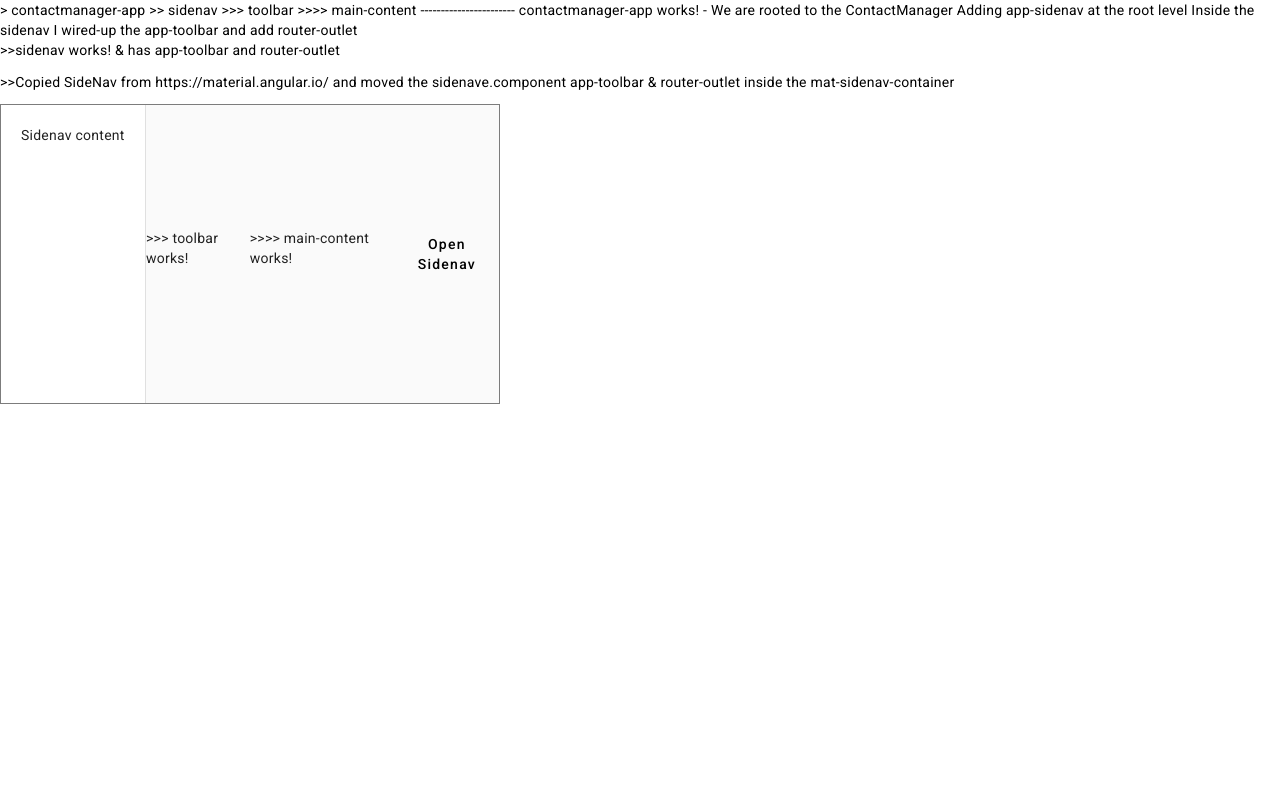
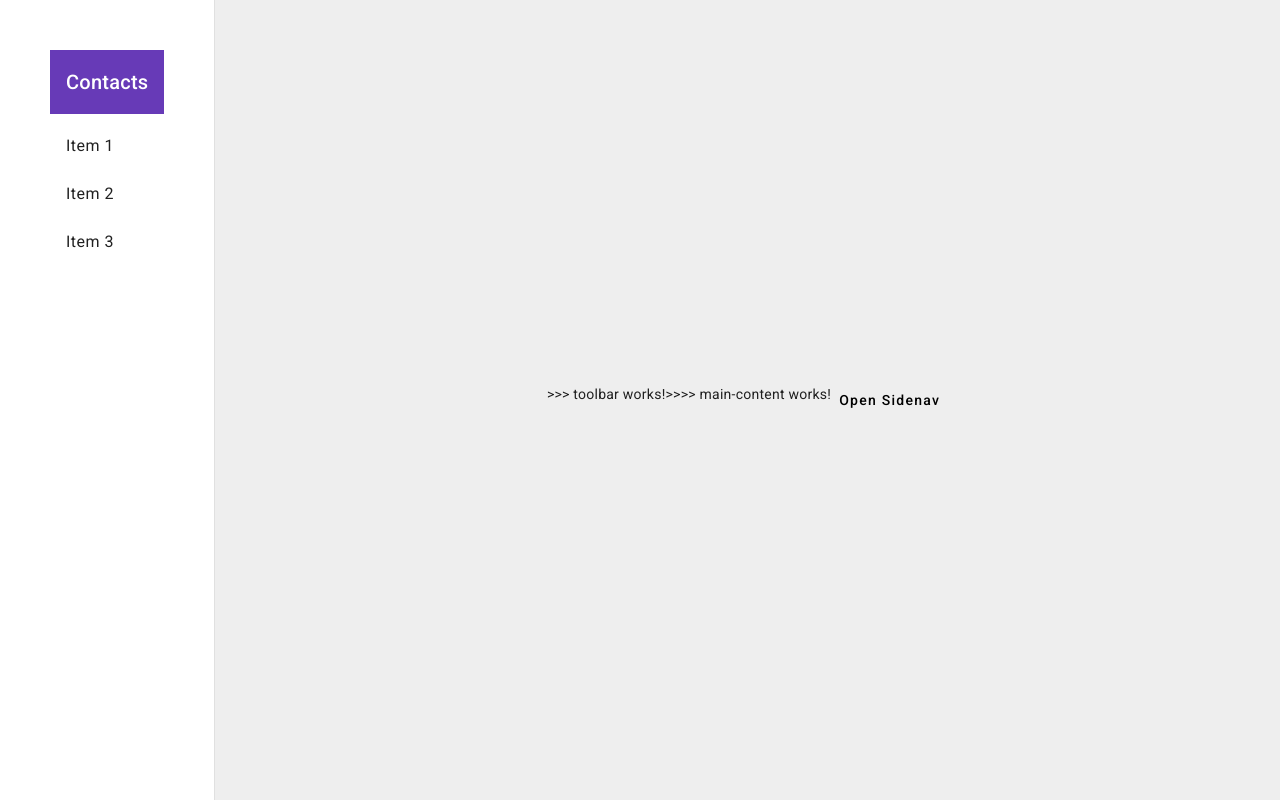
Before and after one commit to excellent-1/contact-manager, an Angular app: page /contactmanager in a window 1280 px wide. Both pictures are taken after a click on the button "Open Sidenav". Built offline with nearby package versions, Linux system fonts and the light colour scheme.

Commit message:
Changing look of the sidenav.component  mat-sidenav-container

```diff
--- a/src/app/contactmanager/components/sidenav/sidenav.component.html
+++ b/src/app/contactmanager/components/sidenav/sidenav.component.html
@@ -1,15 +1,21 @@
 <p>>>sidenav works! & has app-toolbar and router-outlet</p>
-<p>>>Copied SideNav from https://material.angular.io/ and moved the sidenave.component app-toolbar & router-outlet inside the mat-sidenav-container</p>
 
-<mat-sidenav-container class="example-container">
-    <!--<mat-sidenav #sidenav mode="side" opened class="example-sidenav">-->
-    <mat-sidenav #sidenav mode="side" class="example-sidenav">
-        Sidenav content
+<mat-sidenav-container class="app-sidenav-container">
+    <mat-sidenav #sidenav mode="side" class="app-sidenav">
+        <mat-toolbar color="primary">
+            Contacts
+        </mat-toolbar>
+        <mat-list role="list">
+            <mat-list-item role="listitem">Item 1</mat-list-item>
+            <mat-list-item role="listitem">Item 2</mat-list-item>
+            <mat-list-item role="listitem">Item 3</mat-list-item>
+        </mat-list>
+
     </mat-sidenav>
-    <!--<mat-sidenav-content >Main content</mat-sidenav-content> -->
-    <div class="example-sidenav-content" >
+
+    <div class="app-sidenav-content" >
         <app-toolbar></app-toolbar>
         <router-outlet></router-outlet>
-        <button type="button" mat-button (click)="sidenav.open()"> Open Sidenav </button>
+        <button type="button" mat-button (click)="(sidenav.opened) ? sidenav.close() : sidenav.open()"> Open Sidenav </button>
     </div>
 </mat-sidenav-container>
--- a/src/app/contactmanager/components/sidenav/sidenav.component.scss
+++ b/src/app/contactmanager/components/sidenav/sidenav.component.scss
@@ -1,22 +1,25 @@
-.example-container {
-    width: 500px;
-    height: 300px;
-    border: 1px solid rgba(0, 0, 0, 0.5);
-/*    position: absolute;
+.app-sidenav-container {
+    //flex: 1; // enable flex
+    //width: 100%; // use the entire screen width and height
+    //min-width: 100%;
+    //height: 100%; // use the entire screen width and height
+    //min-height: 100%;
+    //////////////////
+    position: absolute;
     top: 0;
     bottom: 0;
     left: 0;
     right: 0;
-    background: #eee; */
+    background: #eee;
 }
 
-.example-sidenav-content {
+.app-sidenav-content {
     display: flex;
     height: 100%;
     align-items: center;
     justify-content: center;
 }
 
-.example-sidenav {
-    padding: 20px;
+.app-sidenav {
+    padding: 50px;
 }
```
